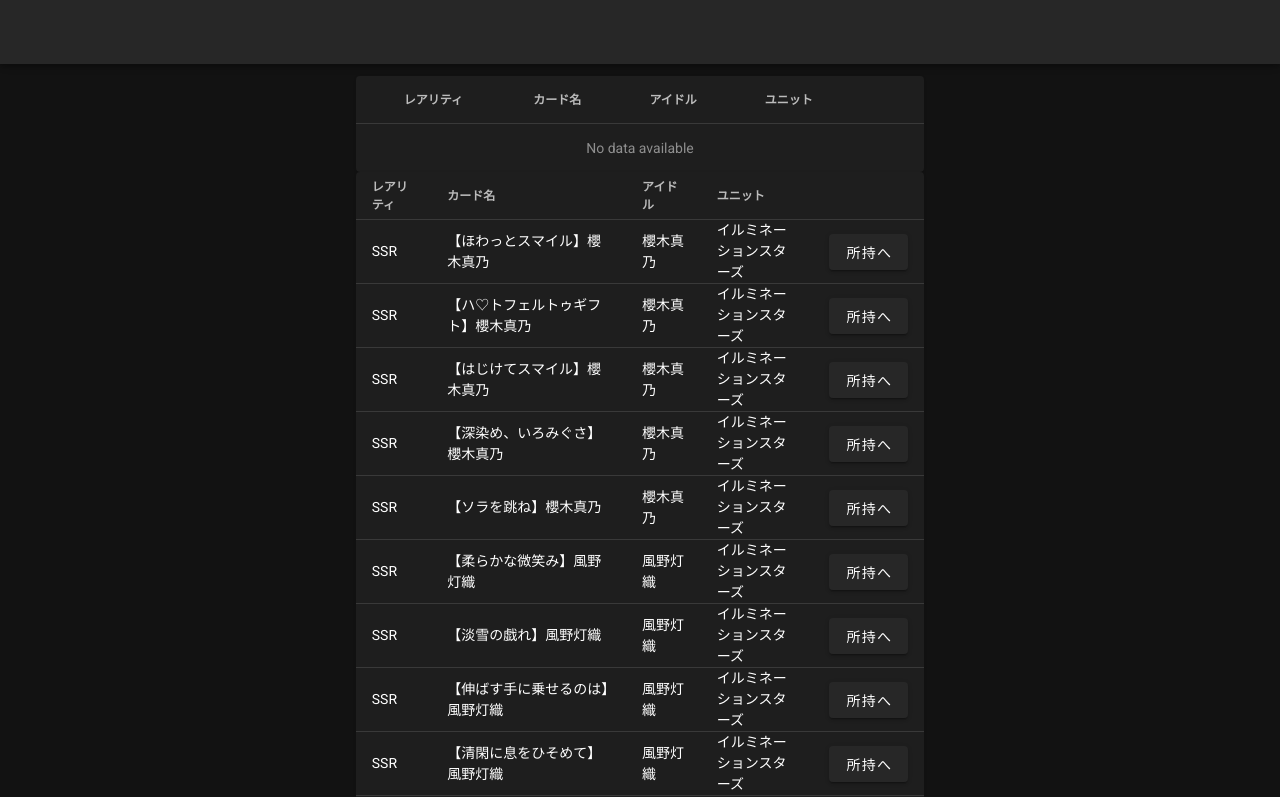
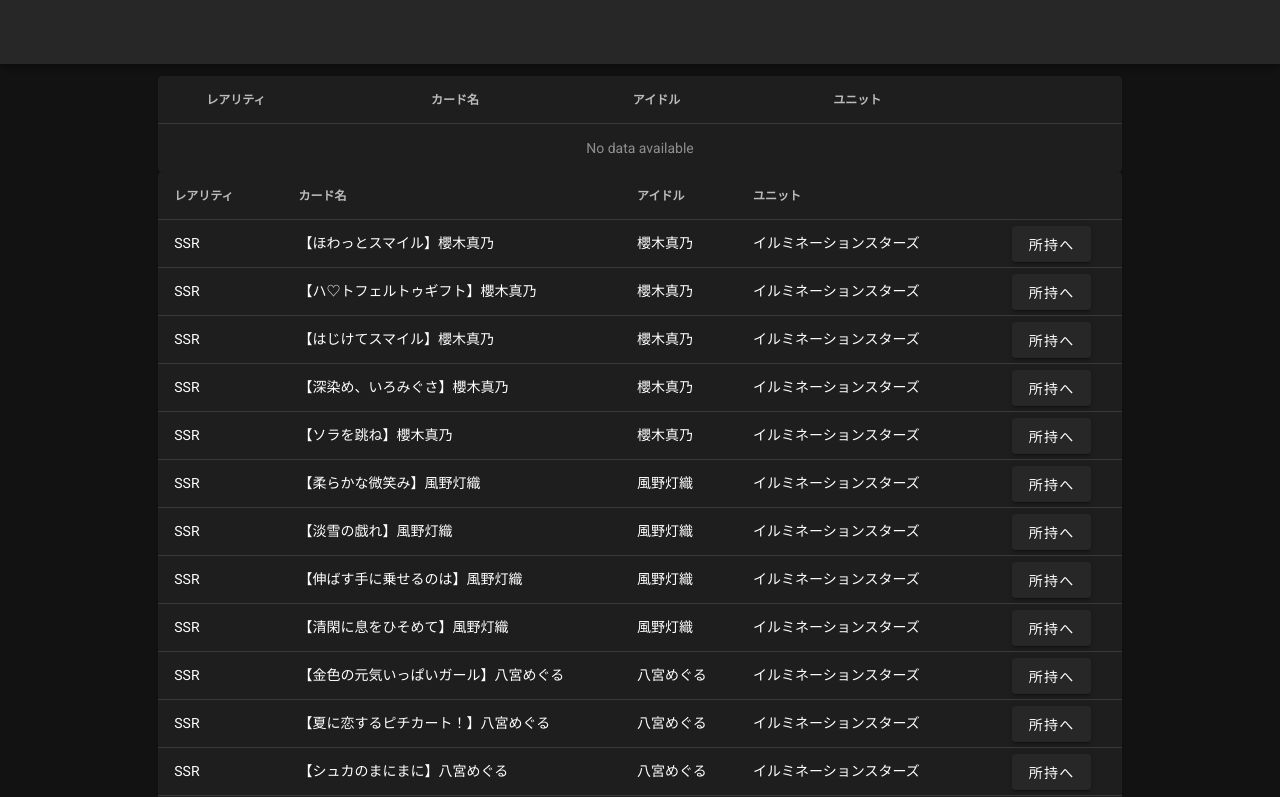
Before and after one commit to verno3632/shiny_stone_list, a Nuxt app: page / in a window 1280 px wide. Shown: the top 797 px of the page. Built offline with nearby package versions, Linux system fonts and the light colour scheme.

Commit message:
大きさを変える

```diff
--- a/pages/index.vue
+++ b/pages/index.vue
@@ -1,6 +1,6 @@
 <template>
   <v-row justify="center" align="center">
-    <v-col cols="12" sm="8" md="6">
+    <v-col cols="12" sm="8" md="10">
       <v-data-table
         v-model="selected"
         :headers="headers"
```
